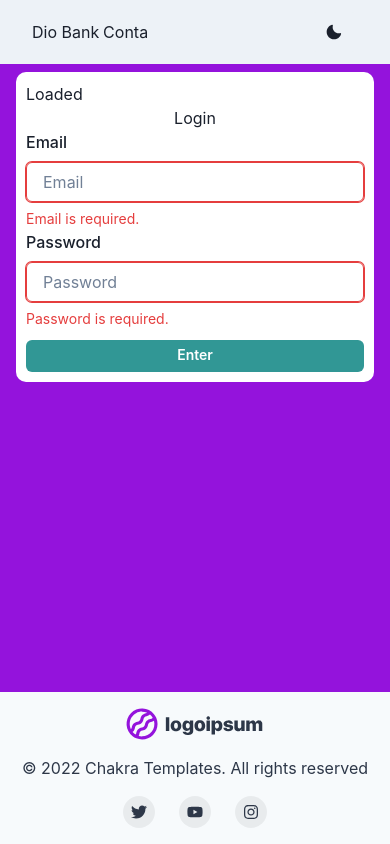
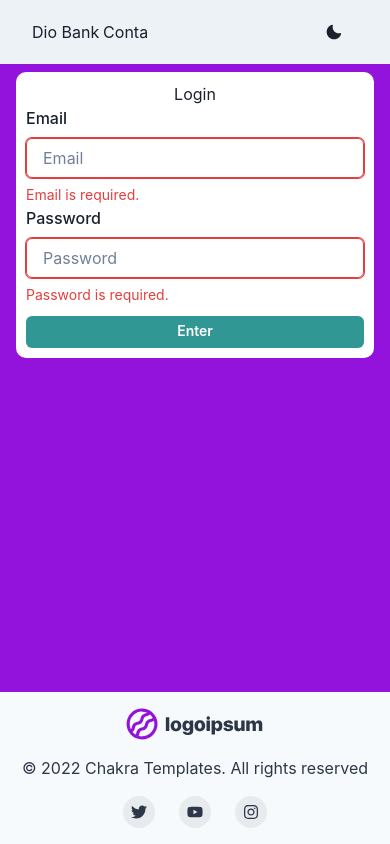
Before and after one commit to Samuel-Henrique6/Dio-Bank-Front, a React (Vite) app: page / in a window 390 px wide. Built offline with nearby package versions, Linux system fonts and the light colour scheme.

Commit message:
deploy update responsive

```diff
--- a/src/App.tsx
+++ b/src/App.tsx
@@ -32,6 +32,8 @@ export function PrivateRoute({ children }: any) {
   console.log(isLoggedIn);
   return children;
 }
+
+//TODO Implementar responsividade no sistema
 
 function App() {
   !getLocalStorage() && createLocalStorage();
--- a/src/pages/Conta.tsx
+++ b/src/pages/Conta.tsx
@@ -38,7 +38,7 @@ const Conta = () => {
   return (
     <Container maxWidth={"1100px"} flex={'1 0 auto'}>
       <Center>
-        <SimpleGrid columns={2} spacing={8} p={16}>
+        <SimpleGrid columns={[1,1,2]} spacing={8} p={[4,8,16]}>
           {!dados ? (
             <Center>
               <Spinner size={"xl"} color={"#FFF"} />
--- a/src/pages/LoginPage.tsx
+++ b/src/pages/LoginPage.tsx
@@ -54,7 +54,6 @@ export const LoginPage = () => {
           borderRadius="10px"
           p="10px"
         >
-          {!dados ? <h1>Loading...</h1> : <h1>Loaded</h1>}
           <Center>
             <h1>Login</h1>
           </Center>
```
